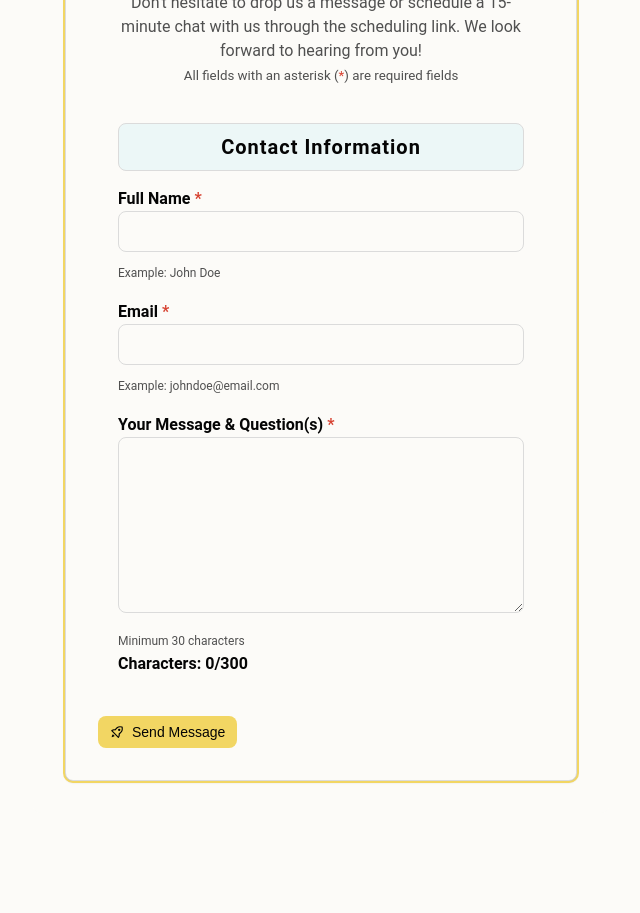
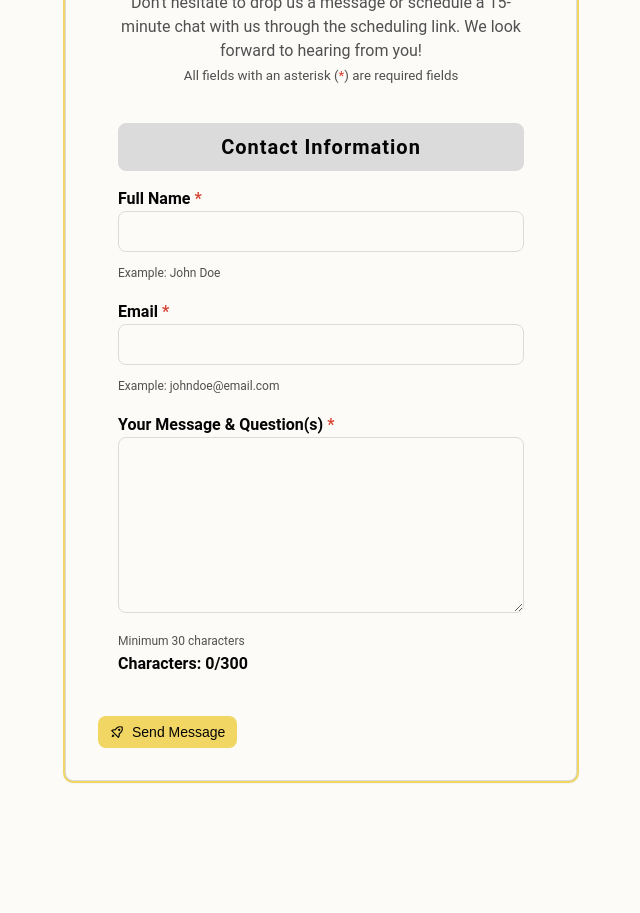
Before and after one commit to melissakipp/thelaunchmarket, a Next.js app: page /contact in a window 1280 px wide. Shown: the part 820-1733 px from the top of the page, without its empty margins (319-959 px from the left). Built offline with nearby package versions, Linux system fonts and the light colour scheme.

Commit message:
Dark mode refinement

```diff
--- a/src/components/Forms/ContactForm.module.css
+++ b/src/components/Forms/ContactForm.module.css
@@ -36,7 +36,6 @@
 }
 
 .contactForm__fieldset legend {
-  background-color: var(--accent-100);
   border: 1px solid var(--borderColor);
   border-radius: var(--radius);
   font-size: 1.25rem;
@@ -52,6 +51,10 @@
 
 .contactForm__info {
   margin: auto auto 1rem auto;
+}
+
+.contactForm__fieldset legend {
+  background-color: var(--gray);
 }
 
 .contactForm__info label,
@@ -114,7 +117,6 @@
 /* Dark mode specific adjustments */
 [data-theme='dark'] .contactForm__info input,
 [data-theme='dark'] .contactForm__msg textarea {
-  background-color: var(--background);
   border-color: var(--borderColor);
 }
 
@@ -125,16 +127,16 @@
 }
 
 [data-theme='dark'] .contactForm__fieldset legend {
-  background-color: var(--accent-100);
+  background-color: var(--grayShadow);
 }
 
 [data-theme='dark'] .error {
-  background-color: rgba(215, 67, 50, 0.1);
+  background-color: rgba(215, 67, 50, 0.2);
   border-color: var(--error-800);
 }
 
 [data-theme='dark'] .success {
-  background-color: rgba(32, 144, 110, 0.1);
+  background-color: rgba(32, 144, 110, 0.2);
   border-color: var(--success-600);
 }
 
--- a/src/components/Forms/ContactForm.tsx
+++ b/src/components/Forms/ContactForm.tsx
@@ -96,7 +96,7 @@ export default function Form() {
       const response = await fetch('/api/send');
       const data = await response.json();
 
-      // Log each part of the configuration separately
+      // DEBUG: Log each part of the configuration separately
       console.log('API Status:', data.status);
       console.log('Node Environment:', data.environment.nodeEnv);
 
@@ -109,11 +109,11 @@ export default function Form() {
       });
       console.groupEnd();
 
-      // Add timestamp of test
+      // DEBUG: Add timestamp of test
       console.log('Test completed at:', new Date().toLocaleString());
       console.groupEnd();
 
-      // Show alert with formatted data
+      // DEBUG: Show alert with formatted data
       alert(
         'Email Configuration Test Results:\n\n' +
         `Status: ${data.status}\n` +
```
